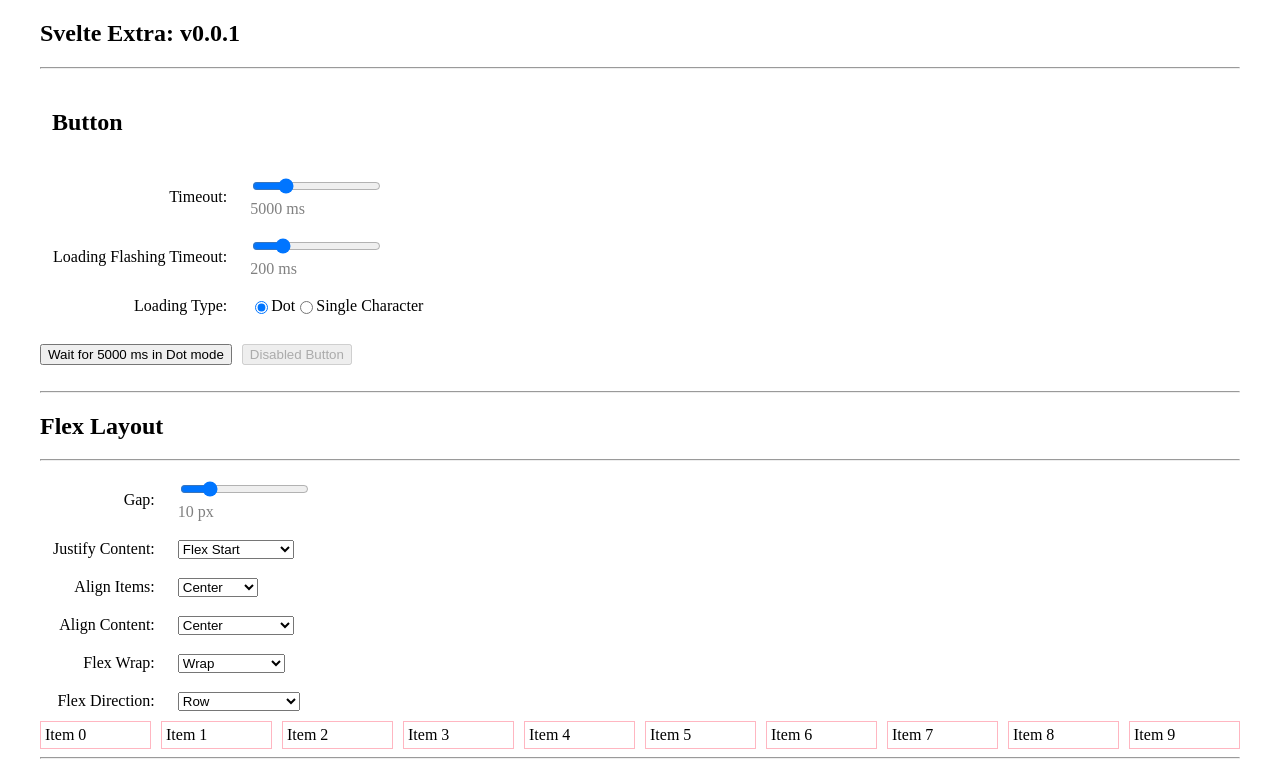
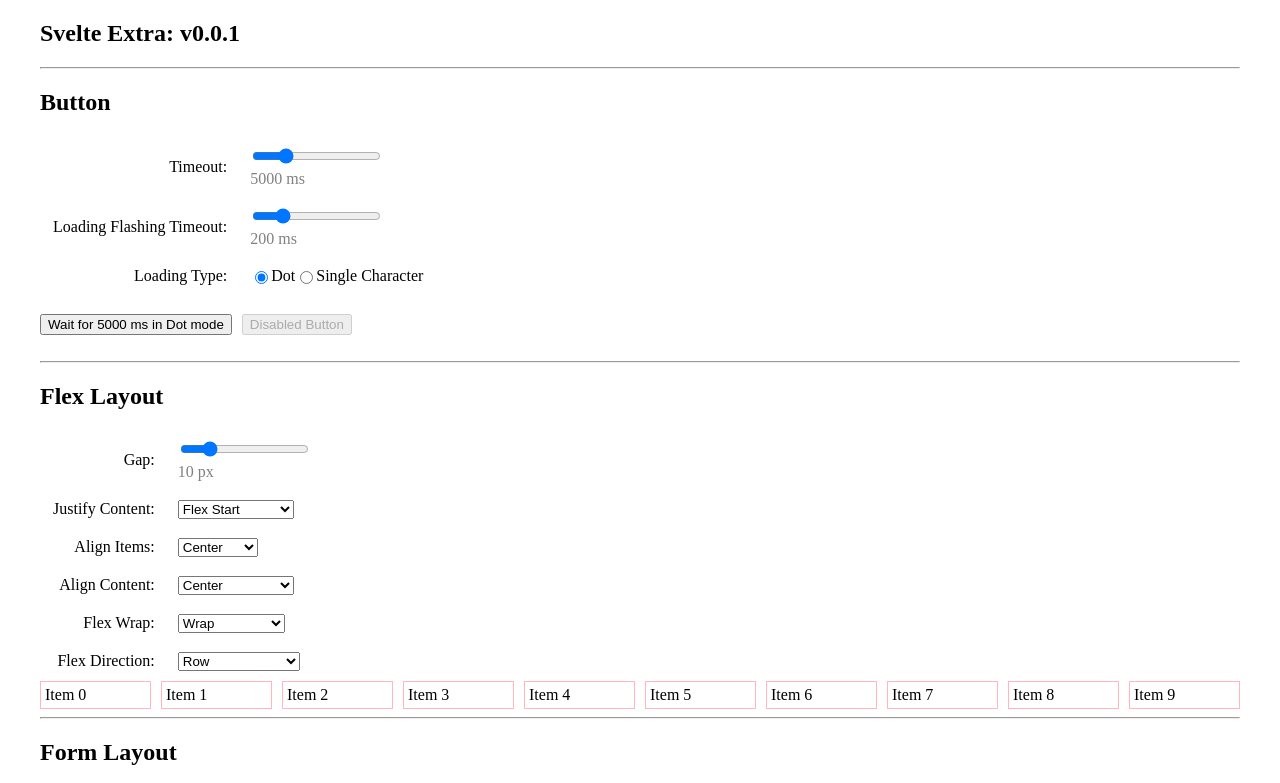
Before and after one commit to allape/svelte-ext, a Svelte app: page / in a window 1280 px wide. Shown: the top 783 px of the page. Built offline with nearby package versions, Linux system fonts and the light colour scheme.

Commit message:
refactor: refine

```diff
--- a/src/demo/ButtonDemo.svelte
+++ b/src/demo/ButtonDemo.svelte
@@ -29,8 +29,8 @@
 </style>
 
 <div class="wrapper">
+  <h2>Button</h2>
   <FormLayout>
-    <h2 slot="header">Button</h2>
     <FormLayoutItem>
       <label slot="label" for="">Timeout</label>
       <input type="range" min="500" max="20000" step="500" bind:value={ms}>
--- a/src/demo/FlexLayoutDemo.svelte
+++ b/src/demo/FlexLayoutDemo.svelte
@@ -60,7 +60,6 @@
 
 <div class="wrapper">
   <h2>Flex Layout</h2>
-  <hr>
   <FormLayout>
     <FormLayoutItem>
       <label slot="label" for="">Gap</label>
```
Also changed, not shown: 1 other file (tests, documents, lock files or other folders).
